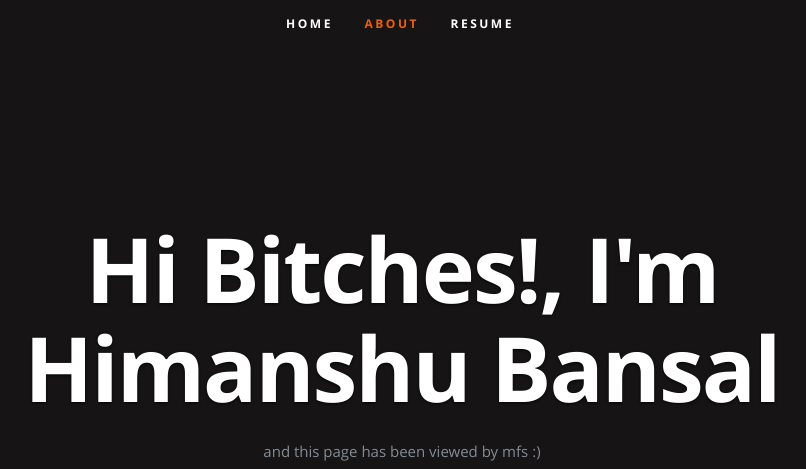
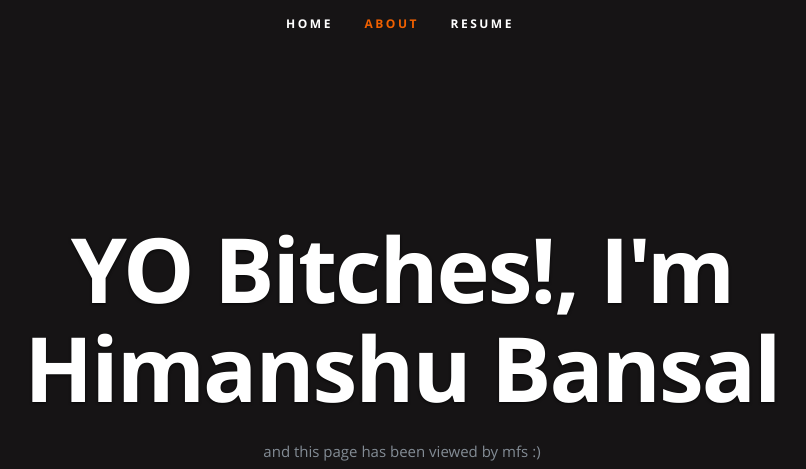
Before and after one commit to bansalji02/azure-resume, a plain HTML site: page frontend/index.html in a window 1280 px wide. Shown: the top 469 px of the page, without its empty margins (240-1046 px from the left). Drawn offline with nearby package versions, Linux system fonts and the light colour scheme; no server answers.

Commit message:
lets see if this works

```diff
--- a/frontend/index.html
+++ b/frontend/index.html
@@ -54,7 +54,7 @@
 
       <div class="row banner">
          <div class="banner-text">
-            <h1 class="responsive-headline">Hi Bitches!, I'm Himanshu Bansal</h1>
+            <h1 class="responsive-headline">YO Bitches!, I'm Himanshu Bansal</h1>
 
             <p>and this page has been viewed by <a id="counter"></a> mfs :) </p>
             <ul class="social">
```
